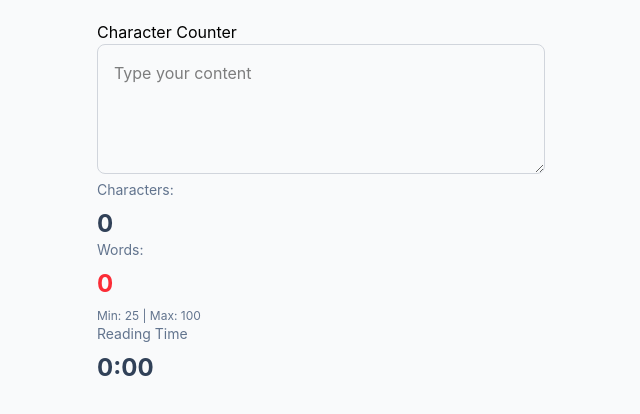
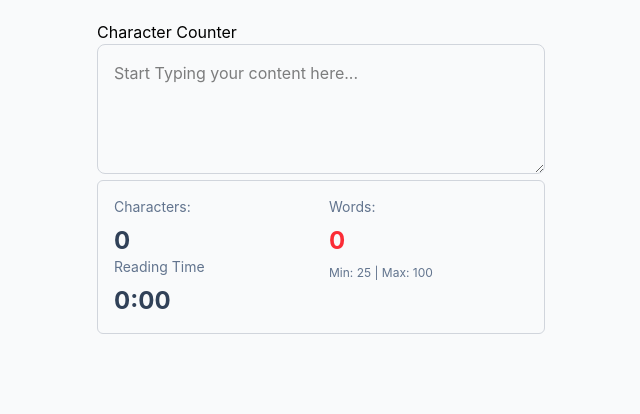
Before and after one commit to acpalacios3/lab9-2-props-state, a React (Vite) app: page / in a window 1280 px wide. Shown: the top 414 px of the page, without its empty margins (319-959 px from the left). Built offline with nearby package versions, Linux system fonts and the light colour scheme.

Commit message:
style with Tailwind CSS and color change based on the word count

```diff
--- a/src/components/CharacterCounter/CharacterCounter.tsx
+++ b/src/components/CharacterCounter/CharacterCounter.tsx
@@ -27,7 +27,6 @@ export default function CharacterCounter() {
         setInput(newText);
     }
 
-
     // Calculates
     const stats = {
         characterCount: textInput.length,
@@ -48,9 +47,6 @@ export default function CharacterCounter() {
 
                     {/* Pass the callback to the child component */}
                     <TexInput onTextChange={handleTextChange} />
-            {/* Display the number of characters. */}
-            {/* <p>Characters: {textInput.length}</p> */}
-
                     <StatsDisplay stats={stats} />
                 </div>
 
--- a/src/components/StatsDisplay/StatsDisplay.tsx
+++ b/src/components/StatsDisplay/StatsDisplay.tsx
@@ -12,14 +12,15 @@ import type { StatsDisplayProps } from "../../types";
 //   showReadingTime?: boolean;
 // }
 
-
 export default function StatsDisplay({
   stats,
   showReadingTime = true,
 }: StatsDisplayProps) {
   return (
+
+    <div className="grid grid-cols-2 gap-4 border border-gray-300 rounded-md p-4" >
+
       <div>
-      {/* <h2>Stats Display</h2> */}
 
         {/* Display the total number of characters */}
         <p className="text-sm text-slate-500">
@@ -30,22 +31,9 @@ export default function StatsDisplay({
           {stats.characterCount}
         </p>
 
-
-      {/* Display the total number of words */}
-      <p className="text-sm text-slate-500">
-        Words:</p>
-
-        <p className="mt-2 text-2xl font-bold text-red-500">
-         {stats.wordCount}
-         </p>
-
-         <p className="mt-2 text-xs text-slate-500">
-            Min: 25 | Max: 100
-          </p>
-
         {/* Show reading time only when showReadingTime is true */}
         {showReadingTime && (
-        <div >
+          <div>
             <p className="text-sm text-slate-500">Reading Time</p>
             <p className="mt-2 text-2xl font-bold text-slate-700">
               {stats.readingTime}:00
@@ -53,5 +41,26 @@ export default function StatsDisplay({
           </div>
         )}
       </div>
+
+      <div>
+        {/* Display the total number of words */}
+        <p className="text-sm text-slate-500">
+          Words:</p>
+
+        {/* If the word count is less than 25 or greater than 100, use the color red; otherwise, use the color green. */}
+        <p
+          className={`mt-2 text-2xl font-bold ${stats.wordCount < 25 || stats.wordCount > 100
+            ? "text-red-500"
+            : "text-green-500"
+            }`}
+        >
+          {stats.wordCount}
+        </p>
+
+        <p className="mt-2 text-xs text-slate-500">
+          Min: 25 | Max: 100
+        </p>
+      </div>
+    </div>
   );
 }
--- a/src/components/TextInput/TextInput.tsx
+++ b/src/components/TextInput/TextInput.tsx
@@ -10,7 +10,7 @@ import type { TextInputProps } from "../../types";
 
 export default function TexInput({
   onTextChange,
-  placeholder = "Type your content",
+  placeholder = "Start Typing your content here...",
   initialValue = "",
 }: TextInputProps) {
 
@@ -26,11 +26,10 @@ export default function TexInput({
 
   return (
     <form>
-      {/* <h2>Text Input</h2> */}
+
       <textarea
         // className="area-input"
         className="w-full p-4 border border-gray-300 rounded-lg focus:ring-2 focus:ring-blue-500 focus:border-blue-500"
-        // className="h-[200px] w-full rounded-lg border border-slate-300 bg-white p-4 text-sm text-slate-700 placeholder:text-slate-400 focus:outline-none"
         placeholder={placeholder}
         value={textValueInput}
         // Call the handler whenever the text changes
```
Also changed, not shown: src/App.tsx (+0 -14 lines). Lines whose indentation alone changed are shown as unchanged.
